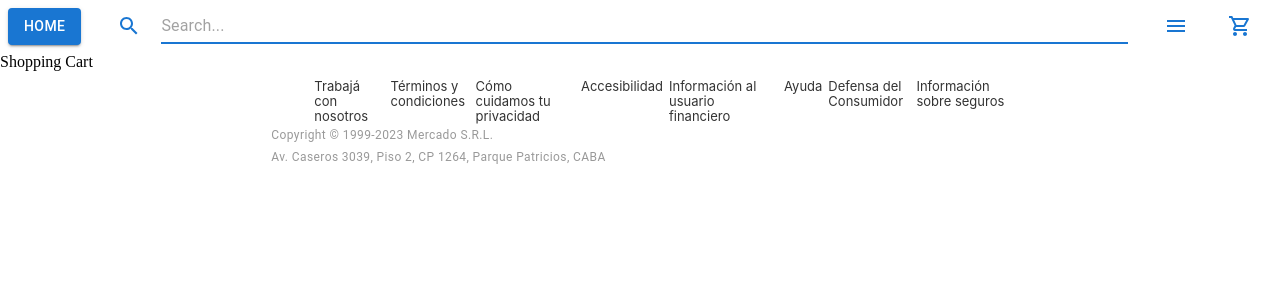
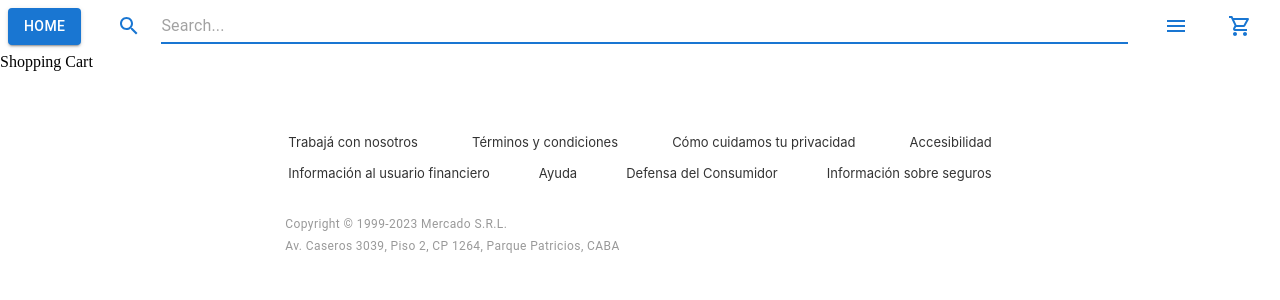
Before and after one commit to Madahva/E-commerce--Front, a React (Create React App) app: page /ShoppingCart in a window 1280 px wide. Shown: the top 300 px of the page. Built offline with nearby package versions, Linux system fonts and the light colour scheme.

Commit message:
Fix (components/Footer): Add FlexWrap.

```diff
--- a/src/components/Footer/Footer.jsx
+++ b/src/components/Footer/Footer.jsx
@@ -6,8 +6,8 @@ const useStyles = makeStyles((theme) => ({
   root: {
     backgroundColor: theme.palette.grey[0],
     color: "#999",
-    padding: theme.spacing(1),
     fontFamily: "Proxima Nova,-apple-system,Roboto,Arial,sans-serif",
+    padding:"2rem",
   },
   container: {
     margin: "0 auto",
@@ -23,7 +23,10 @@ const useStyles = makeStyles((theme) => ({
     display: "flex",
     listStyle: "none",
     margin: 0,
-    justifyContent: "flex-end",
+    justifyContent: "space-between",
+    gap:"1rem",
+    padding:"2rem 0",
+    flexWrap:"wrap",
   },
   navItem: {
     padding: "0px 3px",
```
